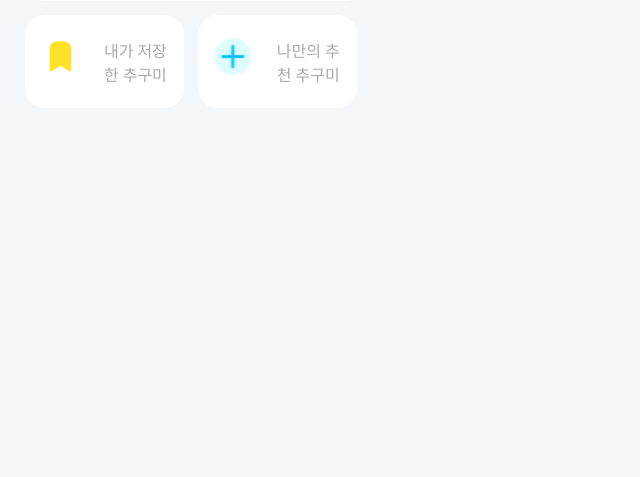
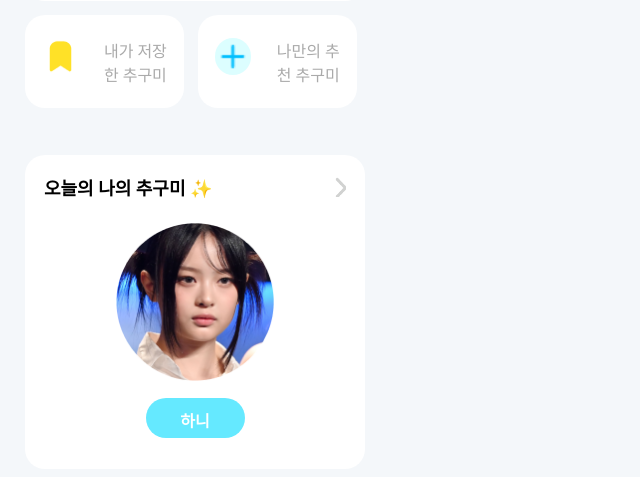
Before and after one commit to Anchaeyeon/ChoiceGoodME-Fronted, a PHP site: page /mypage.html in a window 1280 px wide. Shown: the part 231-708 px from the top of the page, without its empty margins (0-640 px from the left). Run offline with PHP 8.4, Linux system fonts and the light colour scheme; some web fonts are replaced.

Commit message:
[fix] : mypage today-pursue-container end

```diff
--- a/css/mypage.css
+++ b/css/mypage.css
@@ -125,3 +125,54 @@ main > .choice-container > .select-container > .btn-background {
     justify-content: center;
     align-items: center;
 }
+
+main > .today-pursue-container {
+    width: 340px;
+    height: 314.12px;
+    border-radius: 20px;
+    background-color: #fff;
+    padding: 19px 19px 30px;
+    display: flex;
+    flex-direction: column;
+    align-items: center;
+    margin-top: 47.38px;
+}
+
+main > .today-pursue-container > .title-container {
+    align-self: flex-start;
+    display: flex;
+    justify-content: space-between;
+    align-items: center;
+    width: 100%;
+}
+
+main > .today-pursue-container > .title-container > img {
+    width: 11.08px;
+    height: 19.201px;
+}
+
+main > .today-pursue-container > .title-container > p {
+    font-size: 18px;
+    font-style: normal;
+    font-weight: 600;
+}
+
+main > .today-pursue-container > img {
+    margin-top: 23px;
+    width: 158.203px;
+    height: 158.203px;
+}
+
+main > .today-pursue-container > .name-item {
+    margin-top: 16.5px;
+    width: 99px;
+    height: 40px;
+    padding: 10px;
+    border-radius: 40px;
+    background-color: #65E9FF;
+    color: #fff;
+    text-align: center;
+    font-size: 16px;
+    font-style: normal;
+    font-weight: 700;
+}
--- a/mypage.html
+++ b/mypage.html
@@ -36,6 +36,17 @@
                 <p>나만의 추천 추구미</p>
             </div>
         </div>
+
+        <div class="today-pursue-container">
+            <div class="title-container">
+                <p>오늘의 나의 추구미 ✨</p>
+                <img src="image/VectorInversion.png" alt="">
+            </div>
+            <img src="image/pursueCharacter.png" alt="">
+            <div class="name-item">
+                하니
+            </div>
+        </div>
     </main>
 
 </body>
```
Also changed, not shown: image/VectorInversion.png (added), image/pursueCharacter.png (added).
